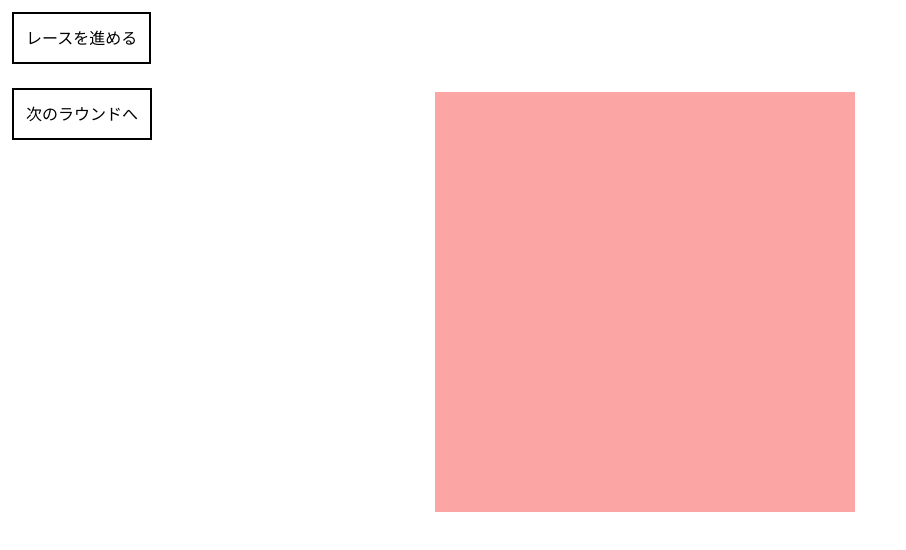
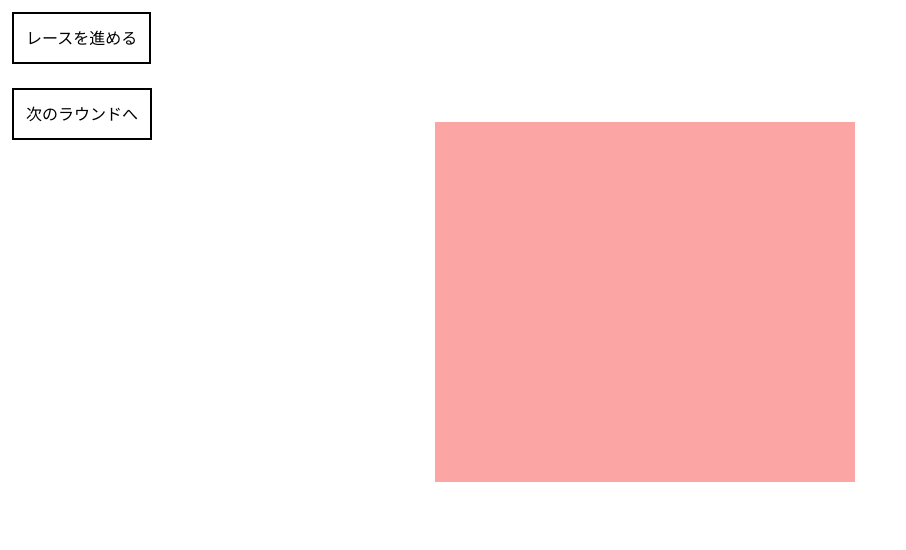
Before and after one commit to YM202c2100/camel-up, a Next.js app: page / in a window 1280 px wide. Shown: the top 550 px of the page, without its empty margins (0-906 px from the left). Built offline with nearby package versions, Linux system fonts and the light colour scheme.

Commit message:
[feat] 震える際にしゃがみ込むようなアニメーションをするように変更

```diff
--- a/tailwind.config.ts
+++ b/tailwind.config.ts
@@ -19,27 +19,27 @@ export default {
         "100%": { transform: "translateY(0px) rotate(0deg)"}
       },
       shake: {
-        "0%": { transform:"translateX(3px) scale(1)"},
-        "5%": { transform:"translateX(-3.2px) scale(1.02)"},
-        "10%": { transform:"translateX(3.4px) scale(1.04)"},
-        "15%": { transform:"translateX(-3.6px) scale(1.06)"},
-        "20%": { transform:"translateX(3.8px) scale(1.08)"},
-        "25%": { transform:"translateX(-4px) scale(1.10)"},
-        "30%": { transform:"translateX(4.2px) scale(1.12)"},
-        "35%": { transform:"translateX(-4.4px) scale(1.14)"},
-        "40%": { transform:"translateX(4.6px) scale(1.16)"},
-        "45%": { transform:"translateX(-4.8px) scale(1.18)"},
-        "50%": { transform:"translateX(5px) scale(1.20)"},
-        "55%": { transform:"translateX(-5px) scale(1.22)"},
-        "60%": { transform:"translateX(5px)  scale(1.24)"},
-        "65%": { transform:"translateX(-5px)  scale(1.26)"},
-        "70%": { transform:"translateX(5px)  scale(1.28)"},
-        "75%": { transform:"translateX(-5px)  scale(1.30)"},
-        "80%": { transform:"translateX(5px)  scale(1.32)"},
-        "85%": { transform:"translateX(-5px)  scale(1.34)"},
-        "90%": { transform:"translateX(5px)  scale(1.36)"},
-        "95%": { transform:"translateX(-5px)  scale(1.38)"},
-        "100%": { transform:"translateX(5px) scale(1.4)"}
+        "0%":   { transform:"translateX(3px)    scale(1.00, 1.00)"},
+        "5%":   { transform:"translateX(-3.2px) scale(1.02, 1.01)"},
+        "10%":  { transform:"translateX(3.4px)  scale(1.04, 1.02)"},
+        "15%":  { transform:"translateX(-3.6px) scale(1.06, 1.03)"},
+        "20%":  { transform:"translateX(3.8px)  scale(1.08, 1.04)"},
+        "25%":  { transform:"translateX(-4px)   scale(1.10, 1.05)"},
+        "30%":  { transform:"translateX(4.2px)  scale(1.12, 1.06)"},
+        "35%":  { transform:"translateX(-4.4px) scale(1.14, 1.07)"},
+        "40%":  { transform:"translateX(4.6px)  scale(1.16, 1.08)"},
+        "45%":  { transform:"translateX(-4.8px) scale(1.18, 1.09)"},
+        "50%":  { transform:"translateX(5px)    scale(1.20, 1.10)"},
+        "55%":  { transform:"translateX(-5px)   scale(1.22, 1.11)"},
+        "60%":  { transform:"translateX(5px)    scale(1.24, 1.12)"},
+        "65%":  { transform:"translateX(-5px)   scale(1.26, 1.13)"},
+        "70%":  { transform:"translateX(5px)    scale(1.28, 1.14)"},
+        "75%":  { transform:"translateX(-5px)   scale(1.30, 1.15)"},
+        "80%":  { transform:"translateX(5px)    scale(1.32, 1.16)"},
+        "85%":  { transform:"translateX(-5px)   scale(1.34, 1.17)"},
+        "90%":  { transform:"translateX(5px)    scale(1.36, 1.18)"},
+        "95%":  { transform:"translateX(-5px)   scale(1.38, 1.19)"},
+        "100%": { transform:"translateX(5px)    scale(1.40, 1.20)"}
       },
       "sand-right": {
         "0%": { transform:"scale(0)", opacity:"1"},
```
